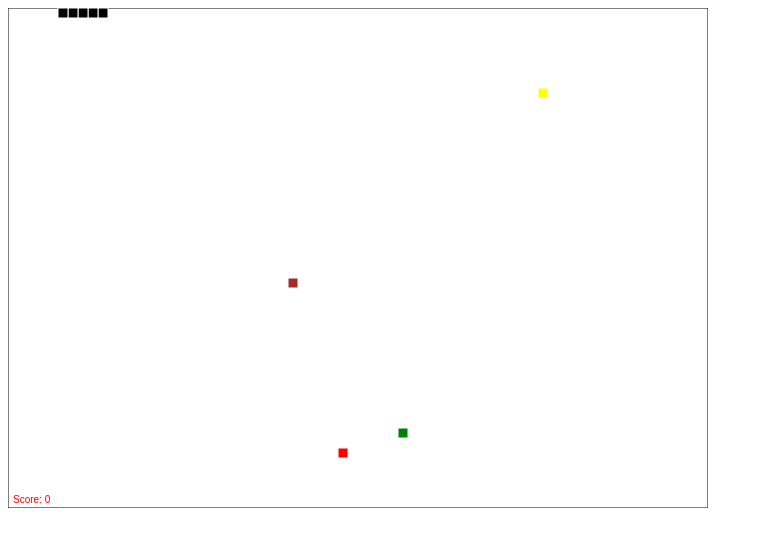
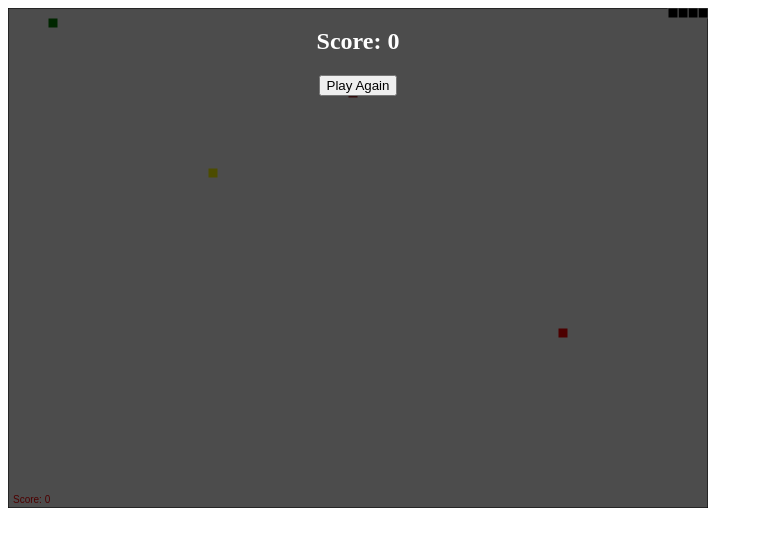
Before and after one commit to ngderek24/ElectronProject, a website: page index.html in a window 1280 px wide. Shown: the whole page, without its empty margins (0-763 px from the left). Drawn offline with nearby package versions, Linux system fonts and the light colour scheme.

Commit message:
Update index.html

```diff
--- a/index.html
+++ b/index.html
@@ -4,14 +4,20 @@
     <title>Snake</title>
     <!-- Jquery -->
     <script src="http://ajax.googleapis.com/ajax/libs/jquery/1.7.1/jquery.min.js" type="text/javascript"></script>
+
+    <!-- CSS -->
+    <link rel="stylesheet" type="text/css" href="style.css">
   </head>
   <body>
+
+    <div id="scoreScreen">
+      <div id="scoreContent">
+        <h2 id="score"></h2>
+        <button id="replayBtn">Play Again</button>
+      </div>
+    </div>
     <canvas id="canvas" width="700" height="500"></canvas>
     <script>
-      /*
-      TODO:
-      big food
-      */
       $(document).ready(function(){
         // Canvas stuff
         var canvas = document.getElementById('canvas');
@@ -42,17 +48,26 @@
           // default direction
           dir = "right";
 
+          snake_array = [];
+          walls_array = [];
           create_snake();
           create_objects();
           score = 0;
           speed = 70;
-          walls_array = [];
 
           // move the snake using a timer which will trigger the paint function based on speed variable
           setGameSpeed(speed);
+
+          // play again button
+          document.getElementById('replayBtn').onclick = replay;
         }
 
         init();
+
+        function replay(){
+          document.getElementById('scoreScreen').style.display = 'none';
+          init();
+        }
 
         function setGameSpeed(speed){
           if(typeof game_loop != "undefined")
@@ -143,19 +158,12 @@
           // game over check (if snake head hits wall or its own body)
           if(nx == -1 || nx == w/cw || ny == -1 || ny == h/cw || check_collision(nx, ny, snake_array.concat(walls_array))){
             // restart game
-            init();
-            return;
+            //init();
+            //return;
 
-            /*
             clearInterval(game_loop);
-            document.write("Score: " + score);
-            var restart = document.createElement('button');
-            restart.textContent = "Play Again";
-            restart.addEventListener('click', function(){
-              init();
-            })
-            document.body.appendChild(restart);
-            */
+            document.getElementById('score').innerHTML = "Score: " + score;
+            document.getElementById('scoreScreen').style.display = 'block';
           }
 
           // food was eaten
```
